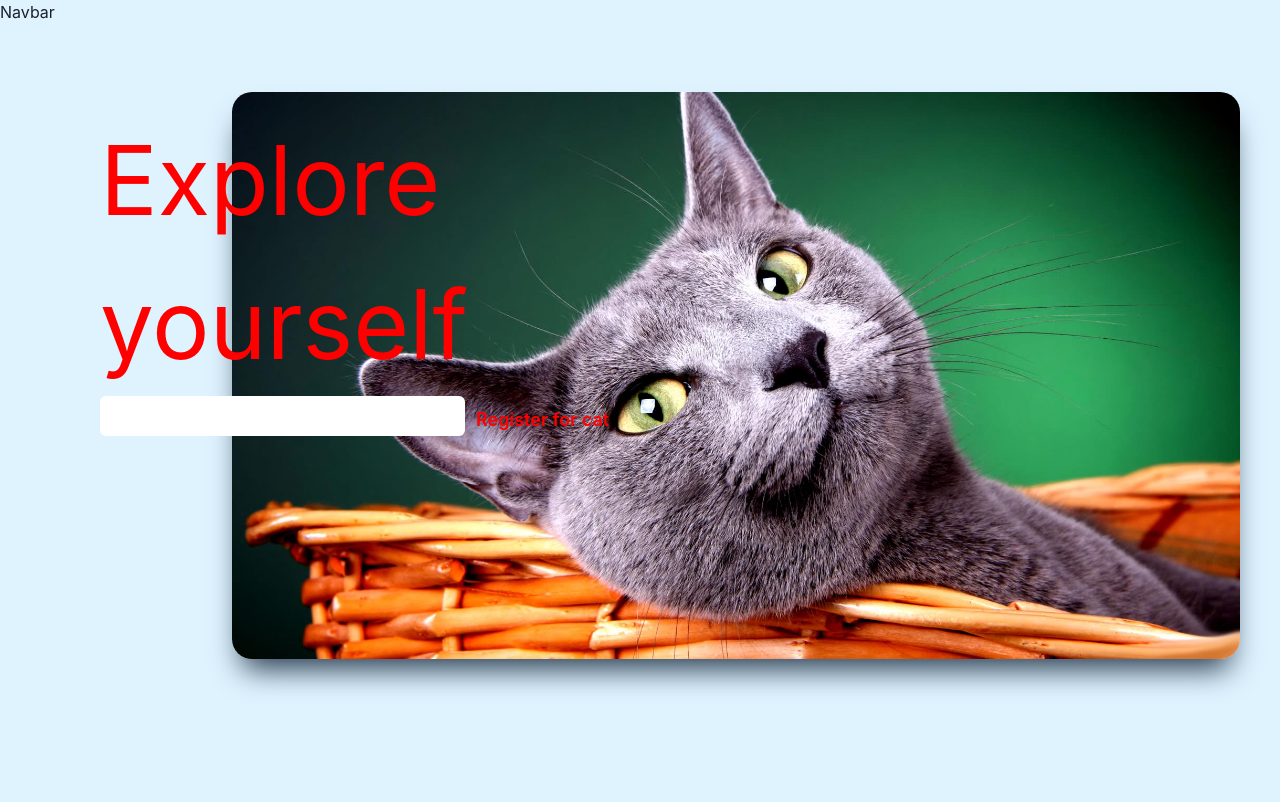
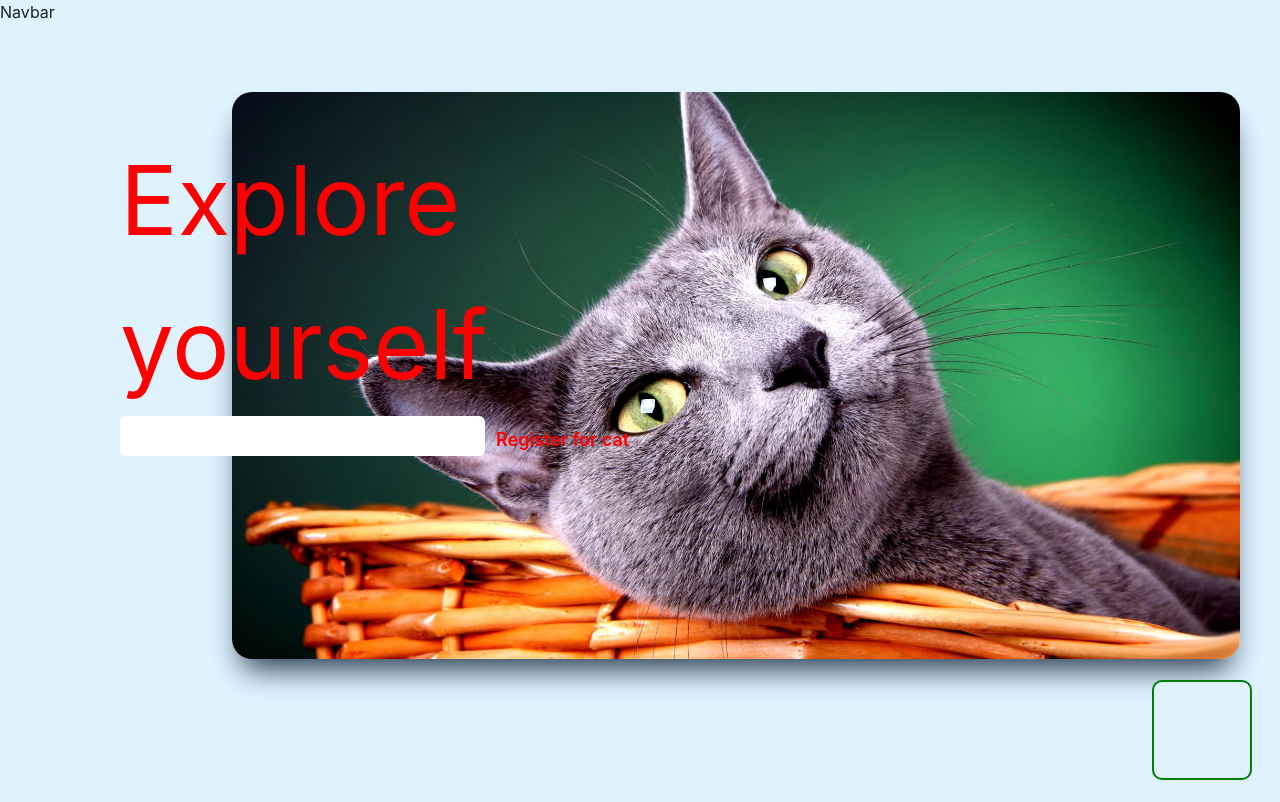
Before and after one commit to putrasatr/phonebook-apps, a React (Create React App) app in the folder client/: page /welcome in a window 1280 px wide. Built offline with nearby package versions, Linux system fonts and the light colour scheme.

Commit message:
accesoris

```diff
--- a/client/src/pages/Auth/container.js
+++ b/client/src/pages/Auth/container.js
@@ -1,13 +1,19 @@
 import React from "react";
 import { Box, Text, Stack, Image } from "@chakra-ui/react";
 import BannerImage from "global/img/backdrop.jpeg";
-import Login from "./Login";
 import Register from "./Register";
 
 const Auth = () => {
   return (
     <Stack flex="1" p="10px">
-      <Box w="80%" h="700px" marginLeft="auto" mr="30px" mt="50px">
+      <Box
+        w="80%"
+        h="700px"
+        marginLeft="auto"
+        mr="30px"
+        mt="50px"
+        position="relative"
+      >
         <Image
           src={BannerImage}
           alt=""
@@ -15,8 +21,18 @@ const Auth = () => {
           borderRadius="20px"
           boxShadow="rgb(38, 57, 77) 0px 20px 30px -10px"
         />
+        <Box
+          w="100px"
+          h="100px"
+          bg="primary.main"
+          position="absolute"
+          bottom="12px"
+          right="-12px"
+          border="2px solid green"
+          borderRadius="10px"
+        ></Box>
       </Box>
-      <Box position="absolute" top="100px" left="100px" w="500px">
+      <Box position="absolute" top="120px" left="120px" w="500px">
         <Text fontSize="6pc" color="red">
           Explore yourself
         </Text>
```
